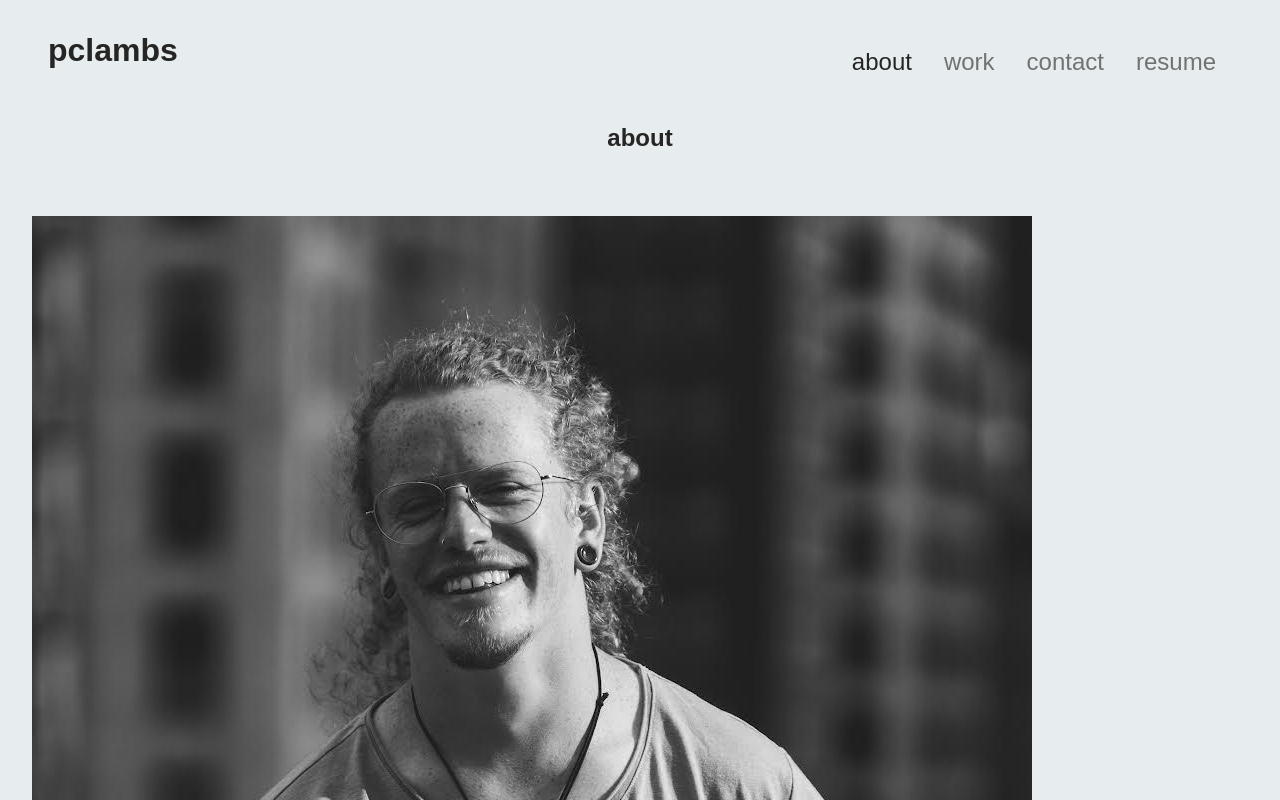
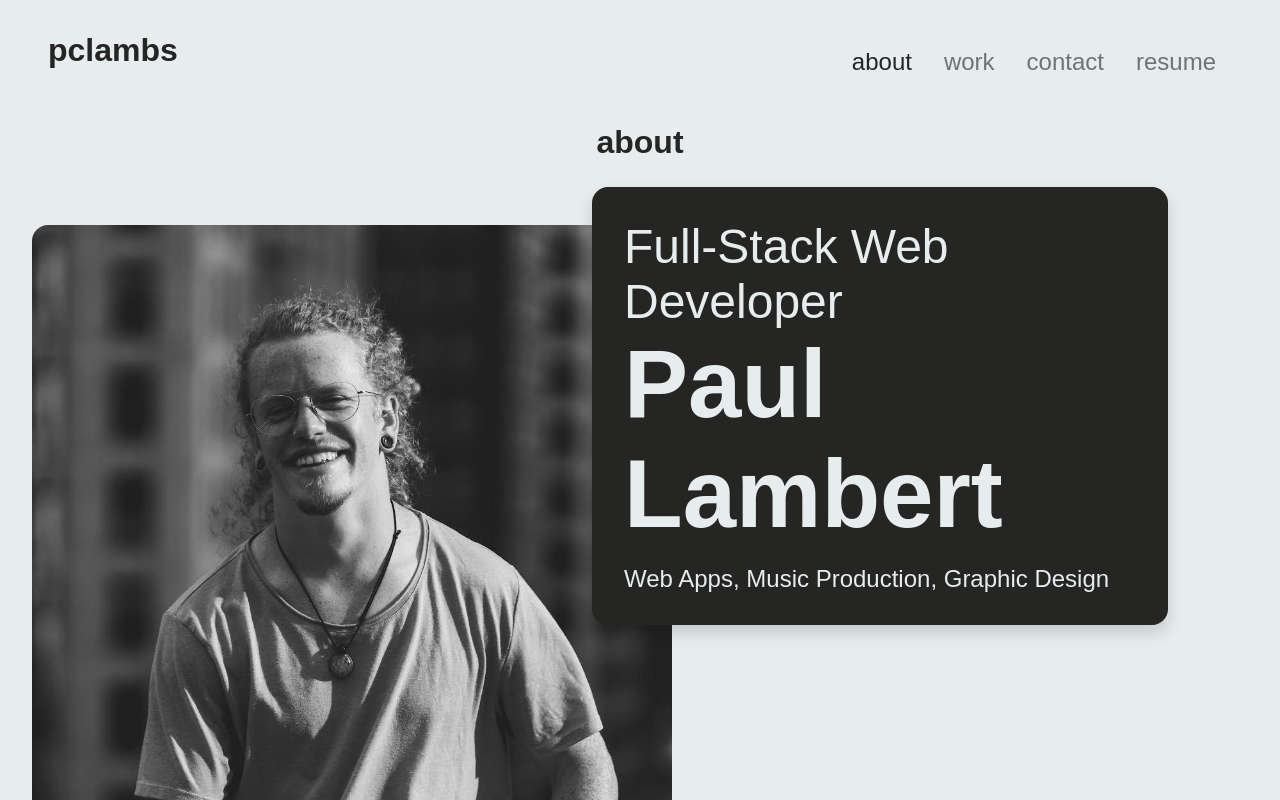
Before and after one commit to pclambs/react-portfolio, a React (Vite) app: page / in a window 1280 px wide. Shown: the top 800 px of the page. Built offline with nearby package versions, Linux system fonts and the light colour scheme.

Commit message:
added styles to about page and more general media queries

```diff
--- a/src/components/WorkBlock/WorkBlock.css
+++ b/src/components/WorkBlock/WorkBlock.css
@@ -40,20 +40,22 @@
   text-align: start;
   display: flex;
   justify-content: space-between;
-  /* height: 2rem; */
+  height: 3rem;
 }
 
+/* github link */
 .work-links {
   display: flex;
 }
 
+/* github link */
 .work-links img {
-  transform: translateY(.25rem);
+  transform: translateY(.3rem);
   border-radius: 0;
-  width: 20px;
-  height: 20px;
+  height: 20px !important;
 }
 
+/* entire card link */
 .work-block-link {
   display: inline-block;
   text-decoration: none;
@@ -66,3 +68,9 @@
 
   }
 }
+
+@media screen and (min-width: 769px) {
+  .work-block img {
+    height: 17.5vw; /* Adjust this value according to your preference */
+  }
+}
--- a/src/pages/About/About.css
+++ b/src/pages/About/About.css
@@ -0,0 +1,49 @@
+.about-paul {
+  display: block;
+  width: 40rem;
+  max-width: 100%;
+  height: auto;
+  border-radius: 1rem;
+}
+
+.about-card {
+  position: relative;
+  bottom: 15rem; /* Adjust this value to control the overlap */
+  left: -5rem; /* Adjust this value to control horizontal placement */
+  background-color: #252524;
+  border-radius: 1rem;
+  box-shadow: 0 0.5rem 1rem rgba(0, 0, 0, 0.15);
+  padding: 2rem;
+  max-width: fit-content; /* Makes the card only as wide as its content */
+}
+
+.about-card h4, .about-card h5 {
+  color: #e7ecef;
+}
+
+h4 {
+  font-size: 6rem;
+  margin-bottom: 1rem;
+}
+
+h5 {
+  font-size: 3rem;
+  font-weight: 200;
+}
+
+.about-card p {
+  font-size: 1.5rem;
+  font-weight: 200;
+  color: #e7ecef;
+}
+
+@media screen and (max-width: 768px) {
+  .about-paul {
+    max-width: 100%;
+  }
+
+  .about-card {
+    bottom: 0;
+    left: 0;
+  }
+}
--- a/src/pages/About/index.jsx
+++ b/src/pages/About/index.jsx
@@ -1,15 +1,22 @@
 import React from 'react'
 import paulImg from '../../assets/paul.min.jpg'
+import './About.css'
 
 
 function About() {
-    return (
-        <>
-            <h2>about</h2>
-            <img src={paulImg} alt="Paul Lambert" />
-            <p>Lorem ipsum dolor sit amet consectetur adipisicing elit. Consequatur, beatae!</p>
-        </>
-    )
+	return (
+		<>
+			<h2>about</h2>
+			<div className="container">
+				<img src={paulImg} alt="Paul Lambert" className="about-paul" />
+				<div className="about-card">
+					<h5>Full-Stack Web Developer</h5>
+					<h4>Paul Lambert</h4>
+					<p>Web Apps, Music Production, Graphic Design</p>
+				</div>
+			</div>
+		</>
+	)
 }
 
 export default About
--- a/src/pages/Work/Work.css
+++ b/src/pages/Work/Work.css
@@ -5,7 +5,7 @@
 	gap: 1rem
 }
 
-@media screen and (max-width: 992px) {
+@media screen and (max-width: 768px) {
 	.work-grid {
 		padding: 0;
 		grid-template-columns: repeat(1, 1fr)
--- a/src/pages/Work/index.jsx
+++ b/src/pages/Work/index.jsx
@@ -51,6 +51,7 @@ function Work() {
 	]
 
 	return (
+		<div className="container">
 			<div className="work-section">
 				<h2>work</h2>
 				<div className="work-grid">
@@ -65,6 +66,7 @@ function Work() {
 					))}
 				</div>
 			</div>
+		</div>
 	)
 }
 
--- a/src/styles.css
+++ b/src/styles.css
@@ -18,6 +18,7 @@ h1, h2, h3 {
 
 h2 {
 	margin-bottom: 4rem;
+	font-size: 2rem;
 }
 
 h2, h3 {
@@ -31,6 +32,16 @@ h1 {
 h3 {
 	font-size: 1.5rem;
 	margin-bottom: 3rem;
+}
+
+.container {
+  position: relative;
+  width: 100%;
+  max-width: 100rem;
+  margin: 0 auto;
+  display: flex;
+  justify-content: center;
+  align-items: flex-end;
 }
 
 
```
Lines whose indentation alone changed are shown as unchanged.
